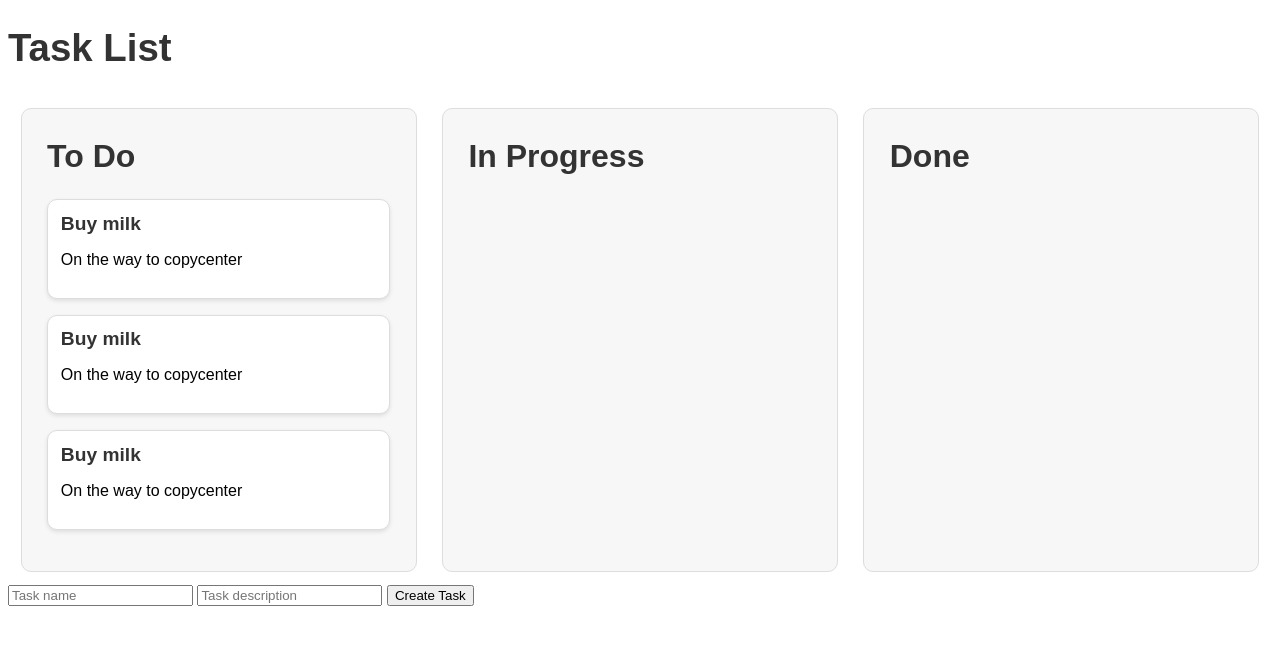
After one commit to InOutLake/ToDo_app, a FastAPI app: template app/templates/index.html in a window 1280 px wide. The commit adds this page. Shown: the top 645 px of the page. Run offline with FastAPI, Linux system fonts and the light colour scheme; the template is opened without the code that fills it, so the values that code supplies are empty; parts of the project's set-up code (start-up, migrations or seed data) failed here and were passed over.

Commit message:
dragndrop work

```diff
--- a/app/app.py
+++ b/app/app.py
@@ -1,5 +1,6 @@
-from fastapi import FastAPI, Depends, Response
+from fastapi import FastAPI, Depends, Request
 from fastapi.staticfiles import StaticFiles
+from fastapi.templating import Jinja2Templates
 from sqlalchemy.orm import Session
 from app.database import db as database
 from app.schemas import Task
@@ -8,21 +9,13 @@ app = FastAPI()
 
 app.mount("/static", StaticFiles(directory="app/static"), name="static")
 
+templates = Jinja2Templates(directory="app/templates")
+
 
 @app.get("/")
-def read_index():
-    return Response(open("app/static/index.html").read(), media_type="text/html")
-
-
-@app.get("/styles.css")
-def get_styles():
-    return Response(open("app/static/index.css").read(), media_type="text/css")
-
-
-@app.get("/index.js")
-def get_index_js():
-    return Response(
-        open("app/static/index.js").read(), media_type="application/javascript"
+async def homepage(request: Request):
+    return templates.TemplateResponse(
+        "index.html", {"request": request}, media_type="text/html"
     )
 
 
--- a/app/static/index.css
+++ b/app/static/index.css
@@ -1,30 +1,82 @@
+body {
+    font-family: Arial, sans-serif;
+}
+
+h1 {
+    font-size: 3vw;
+    font-family: Arial, sans-serif;
+    color: #333;
+}
+
 .task-columns {
     display: flex;
     justify-content: space-between;
 }
 
 .task-column {
-    width: 30%;
+    width: 30cqw;
     background-color: #f7f7f7;
-    padding: 20px;
+    padding: 2%;
     border: 1px solid #ddd;
     border-radius: 10px;
-    margin: 20px;
+    margin: 1cqw;
+}
+
+.task-column h2 {
+    font-size: 2.5cqw;
+    margin-top: 1%;
+    font-family: Arial, sans-serif;
+    color: #333;
+    margin-bottom: 3cqh;
 }
 
 .task-cards {
-    padding: 20px;
+    display: flex;
+    flex-direction: column;
+    height: 100%;
 }
 
 .task-card {
     background-color: #fff;
-    padding: 20px;
+    padding: 1vw;
     border: 1px solid #ddd;
     border-radius: 10px;
-    margin: 20px;
+    box-shadow: 0 2px 4px rgba(0, 0, 0, 0.1);
     cursor: move;
+    margin-bottom: 2cqh;
+}
+
+.task-card h3 {
+    font-size: 1.5vw;
+    font-family: Arial, sans-serif;
+    margin: 0;
+    color: #333;
+}
+
+.task-card.chosen input {
+    border: none;
+    background-color: transparent;
+    width: 100%;
+    padding: 0.5vw;
+    font-size: 1.5vw;
+    font-family: Arial, sans-serif;
+    color: #333;
 }
 
 .task-card:hover {
     background-color: #f7f7f7;
 }
+
+@media (max-width: 768px) {
+    h1 {
+        font-size: 5vw;
+    }
+
+    .task-column h2 {
+        font-size: 4vw;
+    }
+
+    .task-card h3 {
+        font-size: 3vw;
+    }
+}
--- a/app/static/index.js
+++ b/app/static/index.js
@@ -1,61 +1,28 @@
-const taskColumns = document.querySelectorAll('.task-column');
-const createTaskForm = document.getElementById('create-task-form');
-const createTaskBtn = document.getElementById('create-task-btn');
+const taskCardsContainers = document.querySelectorAll('.task-cards');
+let taskCards = document.querySelectorAll('.task-card');
 
-// Create task card component
-function createTaskCard(task) {
-  const taskCard = document.createElement('div');
-  taskCard.classList.add('task-card');
-  taskCard.innerHTML = `
-    <h3>${task.name}</h3>
-    <p>${task.description}</p>
-  `;
-  taskCard.addEventListener('dragstart', (e) => {
-    e.dataTransfer.setData('task-id', task.id);
-  });
-  return taskCard;
+function dragstartHandler(ev) {
+  ev.dataTransfer.setData("text/plain", ev.target.id);
+  ev.dataTransfer.dropEffect = "move";
 }
 
-// Get tasks from server
-fetch('/tasks')
-  .then(response => response.json())
-  .then(tasks => {
-    tasks.forEach(task => {
-      const taskCard = createTaskCard(task);
-      const taskColumn = document.getElementById(`${task.status}-column`);
-      taskColumn.querySelector('.task-cards').appendChild(taskCard);
-    });
-  });
-
-// Create new task
-createTaskBtn.addEventListener('click', (e) => {
-  e.preventDefault();
-  const taskName = document.getElementById('task-name').value;
-  const taskDescription = document.getElementById('task-description').value;
-
-  fetch('/tasks', {
-    method: 'POST',
-    headers: { 'Content-Type': 'application/json' },
-    body: JSON.stringify({ name: taskName, description: taskDescription }),
-  })
-    .then(response => response.json())
-    .then(task => {
-      const taskCard = createTaskCard(task);
-      const taskColumn = document.getElementById('to-do-column');
-      taskColumn.querySelector('.task-cards').appendChild(taskCard);
-    });
+window.addEventListener("DOMContentLoaded", () => {
+  for (const taskCard of taskCards) {
+    taskCard.addEventListener("dragstart", dragstartHandler);
+  }
 });
 
-// Make task cards draggable
-taskColumns.forEach((taskColumn) => {
-  taskColumn.addEventListener('dragover', (e) => {
-    e.preventDefault();
-  });
+function dragoverHandler(ev) {
+  ev.preventDefault();
+  ev.dataTransfer.dropEffect = "move";
+}
 
-  taskColumn.addEventListener('drop', (e) => {
-    const taskId = e.dataTransfer.getData('task-id');
-    const taskCard = document.querySelector(`.task-card[data-task-id="${taskId}"]`);
-    const newTaskColumn = e.target.closest('.task-column');
-    newTaskColumn.querySelector('.task-cards').appendChild(taskCard);
-  });
-});
+function dropHandler(ev) {
+  ev.preventDefault();
+  const data = ev.dataTransfer.getData("text/plain");
+  const taskCard = document.getElementById(data);
+
+  if (taskCardsContainers.includes(ev.target)) {
+    ev.target.appendChild(taskCard);
+  }
+}
--- /dev/null
+++ b/app/templates/index.html
@@ -0,0 +1,48 @@
+<!DOCTYPE html>
+<html>
+
+<head>
+    <title>Task List</title>
+    <link rel="stylesheet" href="static/index.css">
+</head>
+
+<body>
+    <h1>Task List</h1>
+    <div class="task-columns">
+        <div class="task-column" id="to-do-column">
+            <h2>To Do</h2>
+            <div class="task-cards" id="to-do-cards" ondrop="dropHandler(event)" ondragover="dragoverHandler(event)">
+                <div class="task-card" draggable="true">
+                    <h3>Buy milk</h3>
+                    <p>On the way to copycenter</p>
+                </div>
+                <div class="task-card" draggable="true">
+                    <h3>Buy milk</h3>
+                    <p>On the way to copycenter</p>
+                </div>
+                <div class="task-card" draggable="true">
+                    <h3>Buy milk</h3>
+                    <p>On the way to copycenter</p>
+                </div>
+            </div>
+        </div>
+        <div class="task-column" id="in-progress-column">
+            <h2>In Progress</h2>
+            <div class="task-cards" id="in-progress-cards" ondrop="dropHandler(event)" ondragover="dragoverHandler(event)"></div>
+        </div>
+        <div class="task-column" id="done-column">
+            <h2>Done</h2>
+            <div class="task-cards" id="done-cards" ondrop="dropHandler(event)" ondragover="dragoverHandler(event)"></div>
+        </div>
+    </div>
+
+    <form id="create-task-form">
+        <input type="text" id="task-name" placeholder="Task name">
+        <input type="text" id="task-description" placeholder="Task description">
+        <button id="create-task-btn">Create Task</button>
+    </form>
+
+    <script src="static/index.js"></script>
+</body>
+
+</html>
```
Also changed, not shown: app/static/index.html (deleted, +0 -35 lines), README.md, tasks.db.
